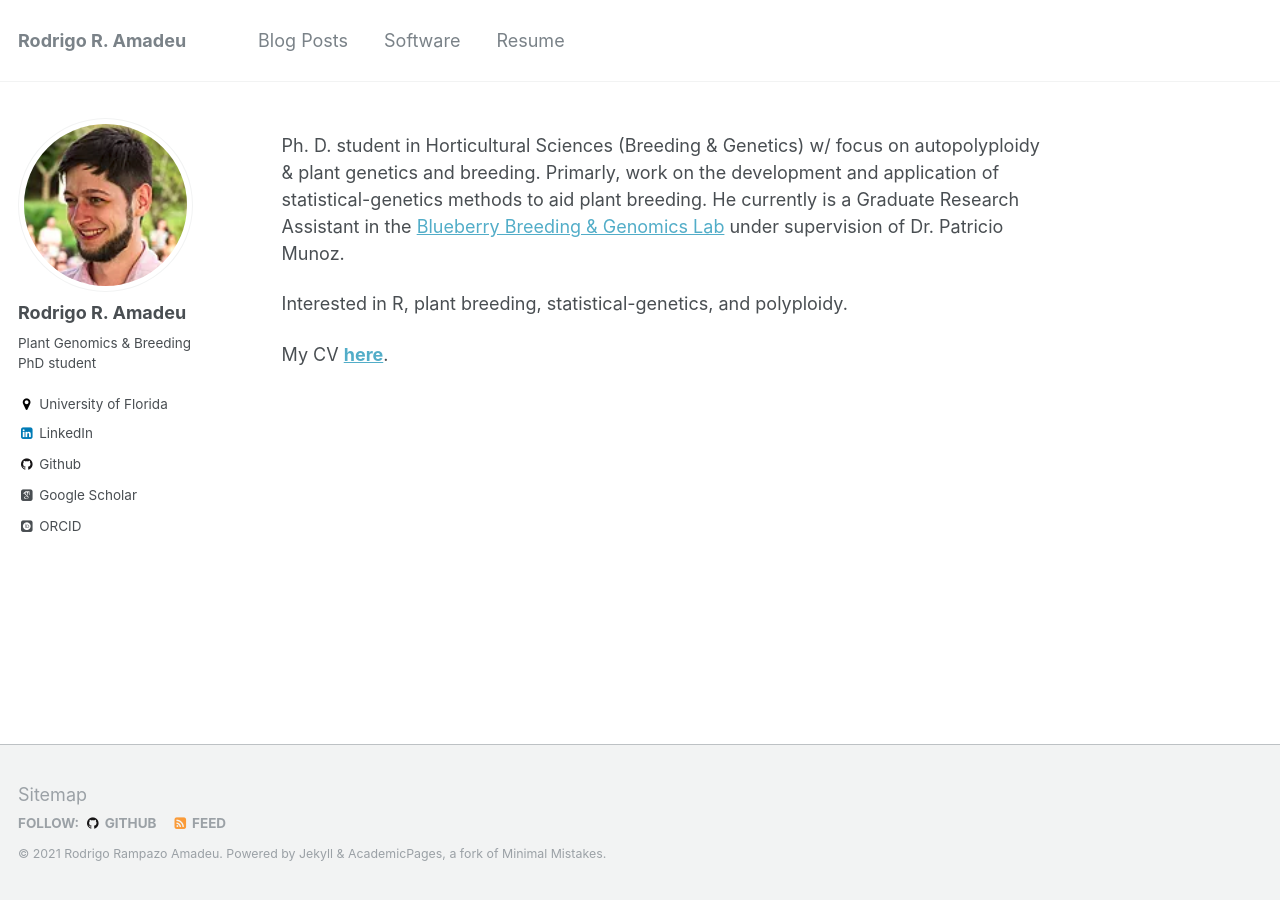
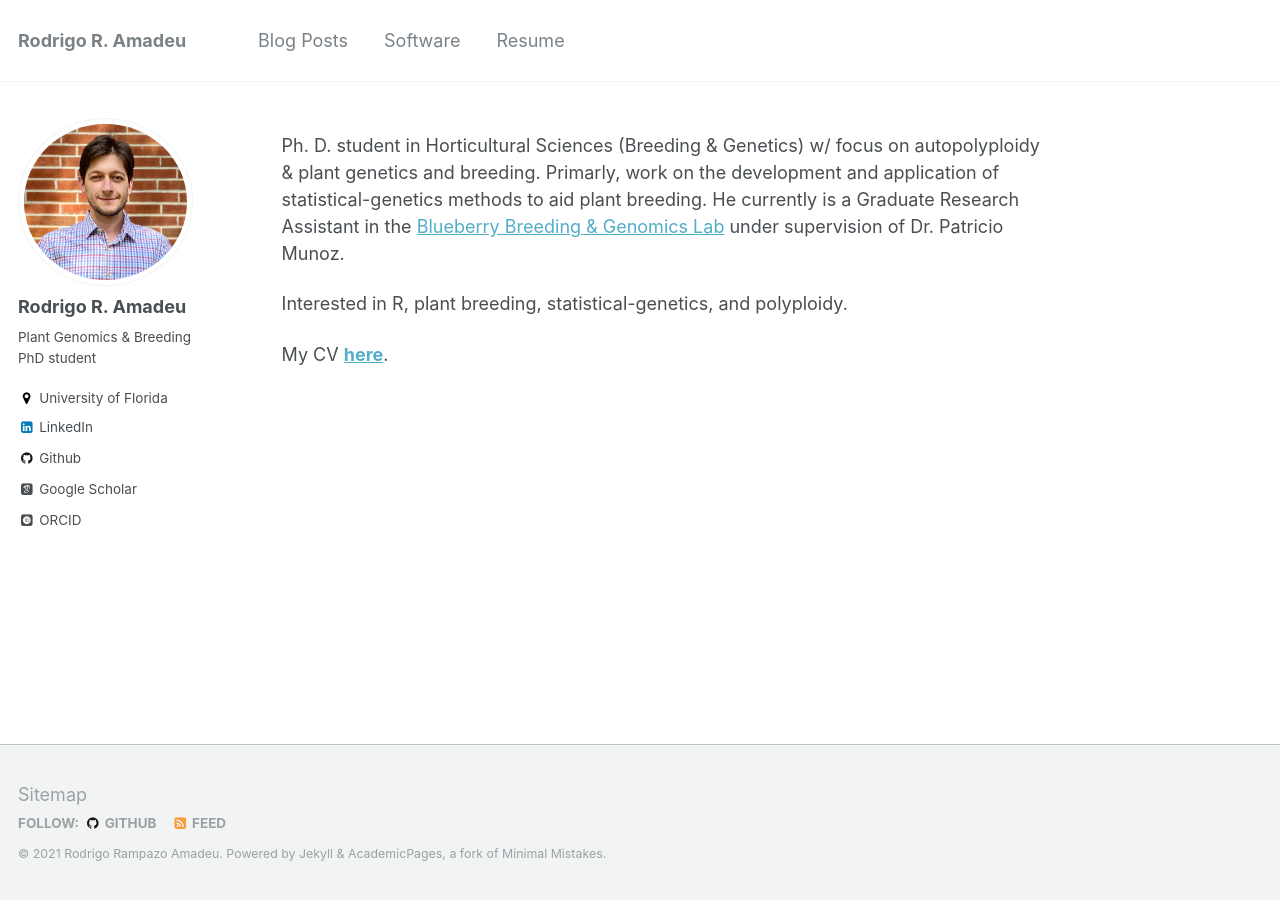
Before and after one commit to rramadeu/rramadeu.github.io, a Jekyll site: the page built from _pages/about.md, in a window 1280 px wide. Built offline with Jekyll 4.4.1, drawn with Linux system fonts in a browser that asks for light colours; some web fonts are replaced.

Commit message:
Update _config.yml

```diff
--- a/_config.yml
+++ b/_config.yml
@@ -83,7 +83,7 @@ social:
 # Site Author
 author:
   name             : "Rodrigo R. Amadeu"
-  avatar           : "profile.png"
+  avatar           : "IMG_2329.jpg"
   bio              : "Plant Genomics & Breeding PhD student"
   location         : "University of Florida"
   employer         :
```
